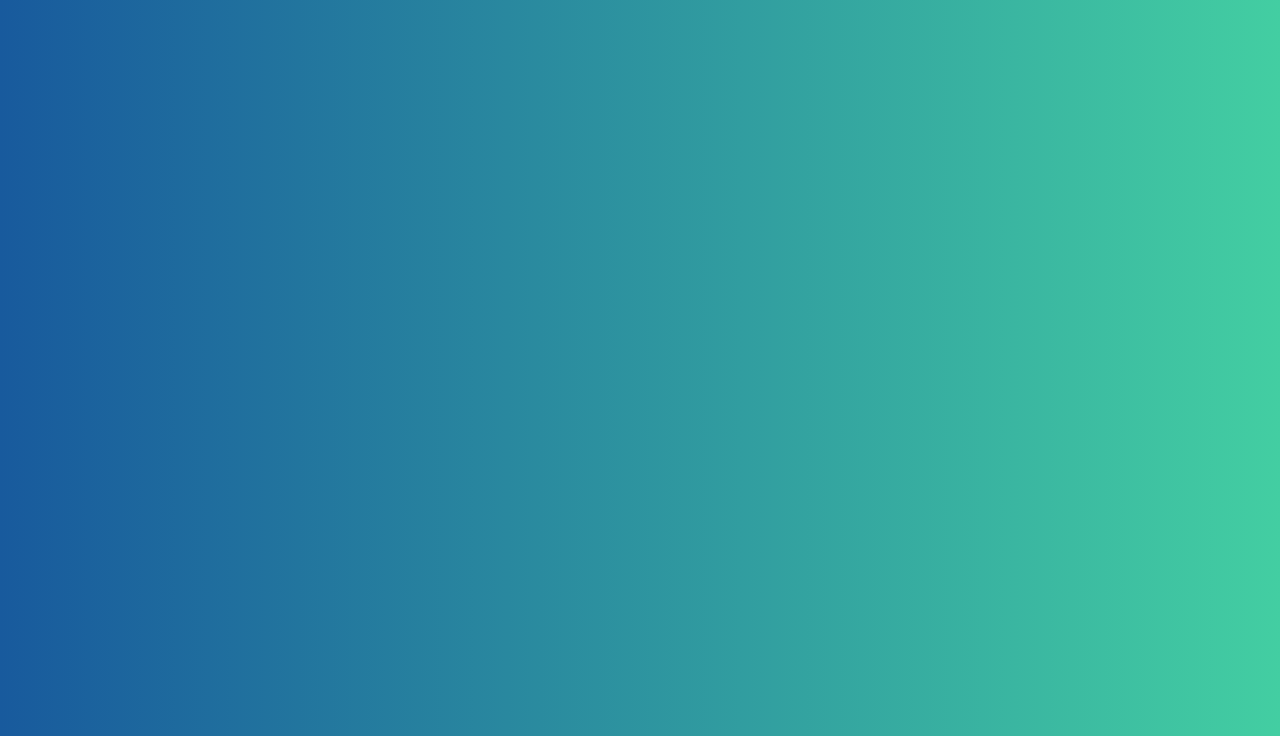
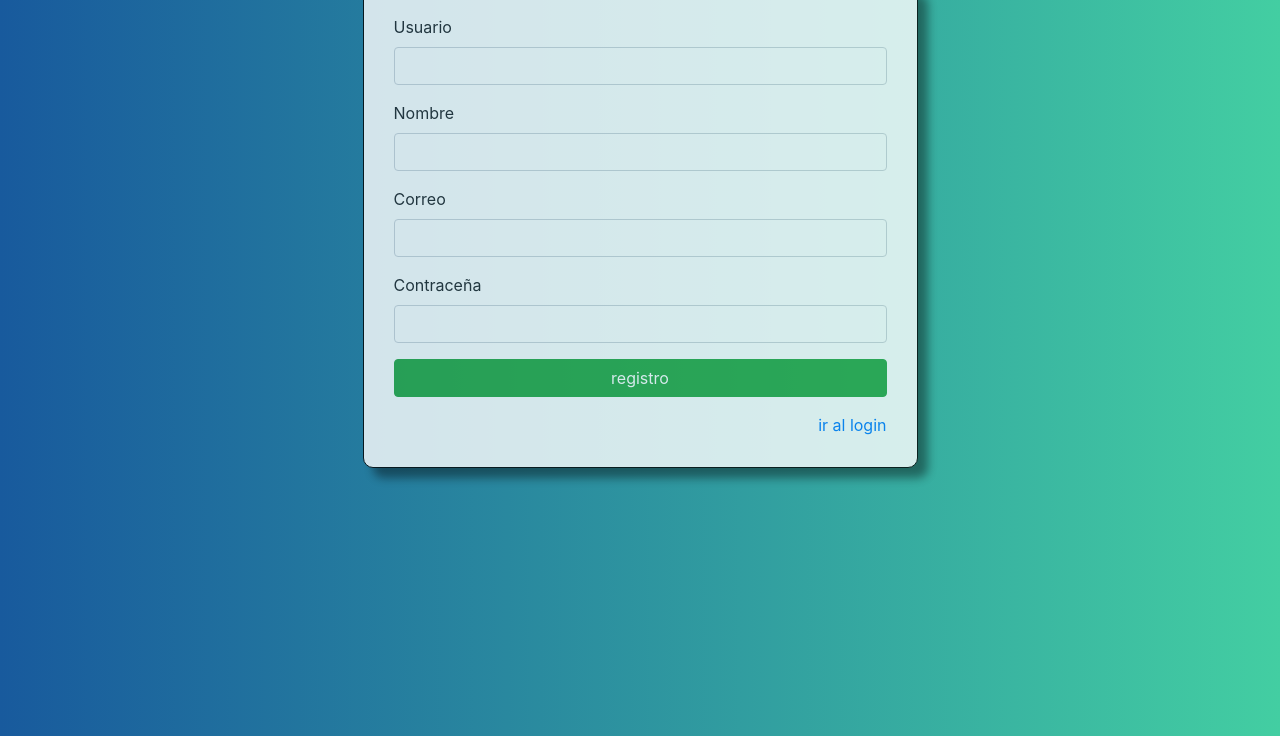
Before and after one commit to TruenoxDDH/loginLptrue, a plain HTML site: page registro.html in a window 1280 px wide. Shown: the part 64-800 px from the top of the page. Drawn offline with Linux system fonts and the light colour scheme.

Commit message:
Cuatro commit

```diff
--- a/css/estilos.css
+++ b/css/estilos.css
@@ -2,7 +2,7 @@ body{
     background: linear-gradient(to right, #185a9d,#43cea2);
 }
 
-#login{
+#login,#registro{
 width: 50%;
 border: 1px solid black;
 border-radius: 10px;
@@ -13,3 +13,6 @@ opacity: .8;
 box-shadow: 10px 10px 10px 0px rgba(0,0,0,.5);
 
 }
+#link{
+    text-align: right;
+}
--- a/registro.html
+++ b/registro.html
@@ -8,7 +8,37 @@
     <link rel="stylesheet" href="/css/estilos.css">
 </head>
 <body>
-    <h1>Bienvenidos a mi registro
-    </h1>
+
+
+    <div class="container mt-5">
+        <div id="registro">
+<form action="">
+<div class="form-group">
+<label for="user">Usuario</label>
+<input type="text" id="user" class="form-control">
+</div>
+
+<div class="form-group">
+    <label for="name">Nombre</label>
+    <input type="text" id="name" class="form-control">
+    </div>
+    <div class="form-group">
+        <label for="email">Correo</label>
+        <input type="text" id="email" class="form-control">
+        </div>
+
+<div class="form-group">
+<label for="pass">Contraceña</label>
+<input type="password" id="pass" class="form-control">
+</div>
+<input type="submit" value="registro" class="btn btn-success btn-block">
+</form>
+<div id="link" class="nt-2">
+    <a href="./index.html">ir al login</a>
+</div>
+
+
+        </div>
+    </div>
 </body>
 </html>
```
Also changed, not shown: index.html (+3 -1 lines), inicio.html (+10 -1 lines).
